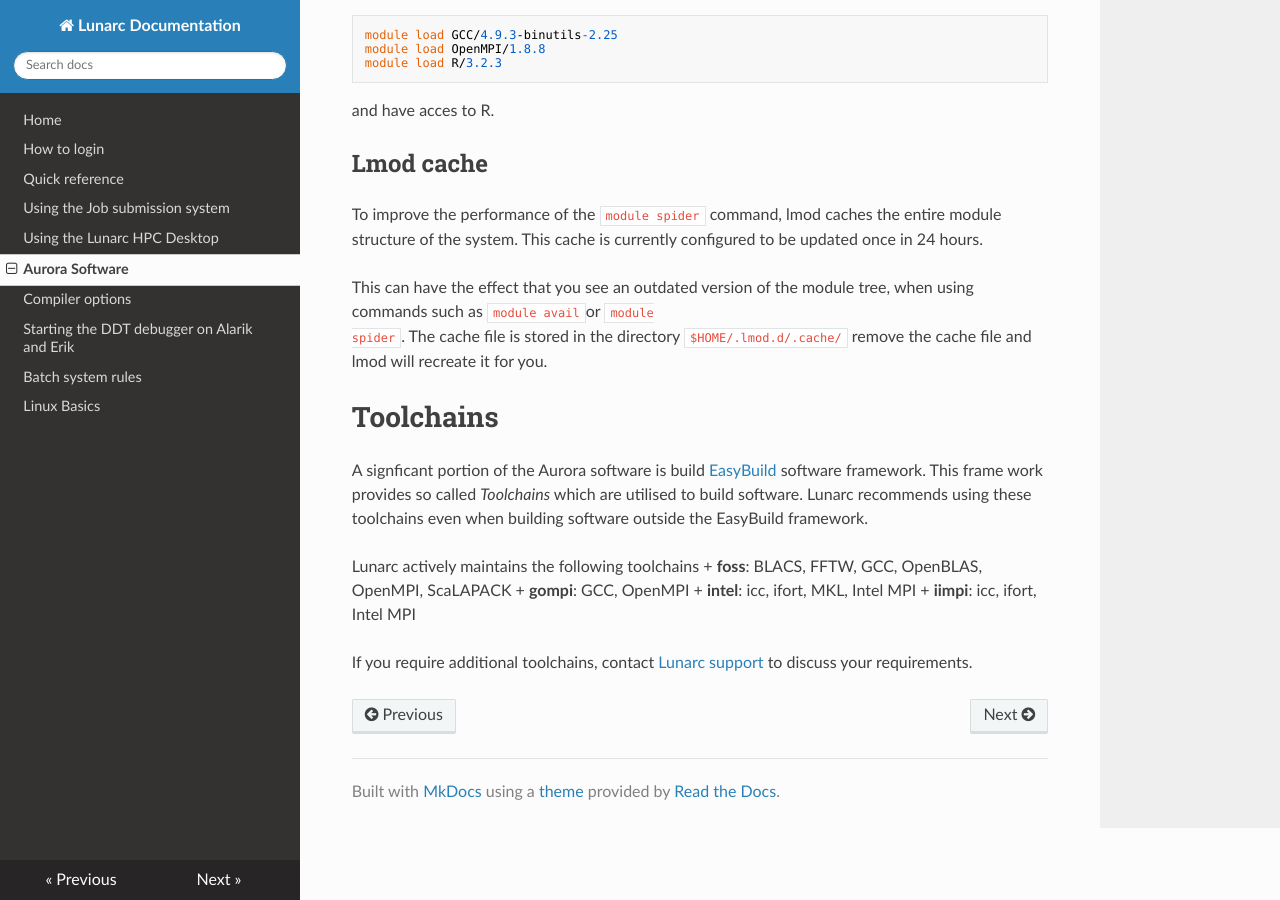
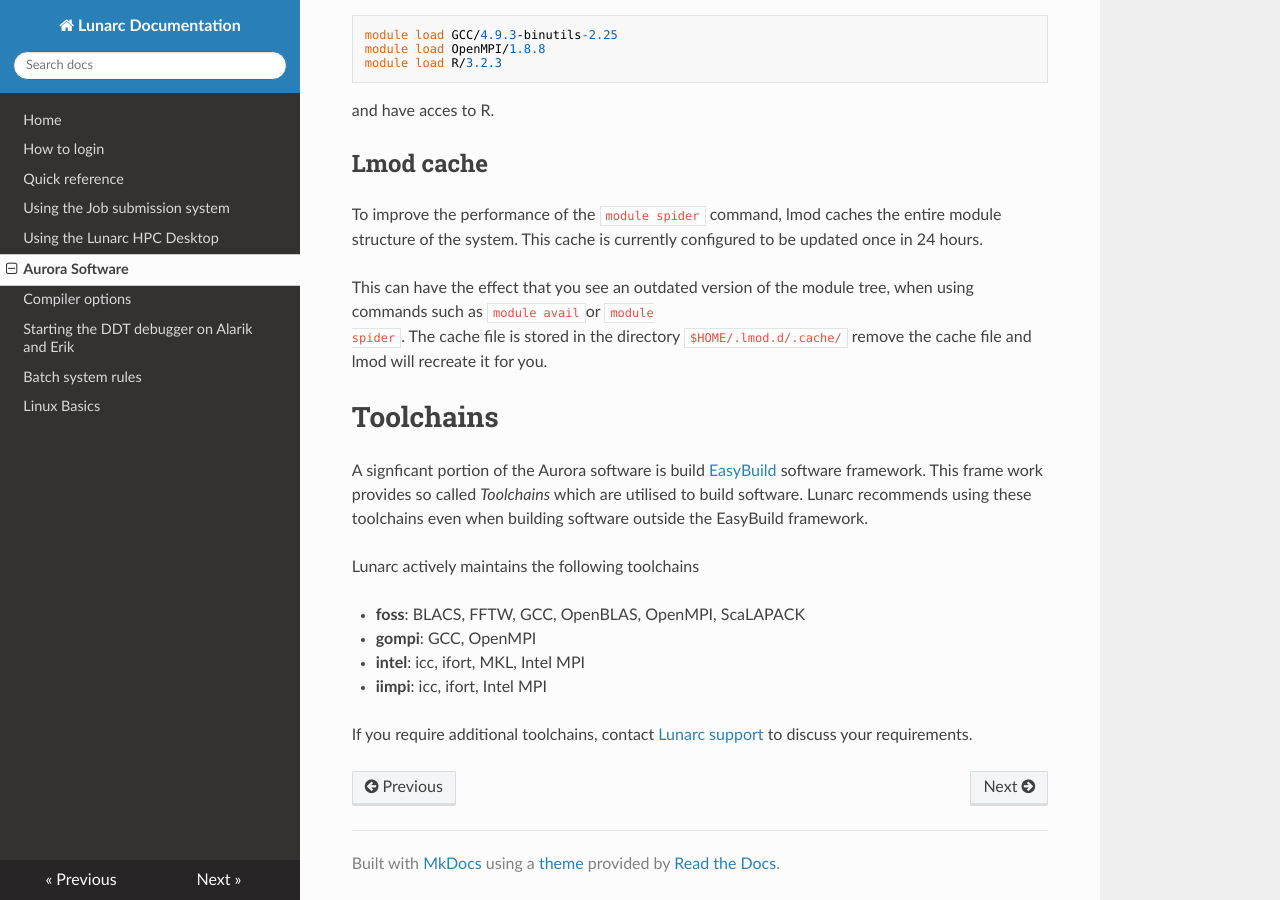
Before and after one commit to lunarc/lunarc_docs, an MkDocs documentation site: the page built from docs/aurora_modules.md, in a window 1280 px wide and 900 px high, scrolled down 5268 px. Built offline with MkDocs 1.6.1, drawn with Linux system fonts in a browser that asks for light colours; nearby versions of some CDN libraries; old or Windows-style settings are respelled for this version of MkDocs.

```diff
--- a/docs/aurora_modules.md
+++ b/docs/aurora_modules.md
@@ -263,9 +263,10 @@ it for you.
 A signficant portion of the Aurora software is build [EasyBuild](http://hpcugent.github.io/easybuild/) software framework.  This frame work provides so called *Toolchains* which are utilised to build software.  Lunarc recommends using these toolchains even when building software outside the EasyBuild framework.
 
 Lunarc actively maintains the following toolchains
-+ **foss**: BLACS, FFTW, GCC, OpenBLAS, OpenMPI, ScaLAPACK
-+ **gompi**: GCC, OpenMPI
-+ **intel**: icc, ifort, MKL, Intel MPI
-+ **iimpi**: icc, ifort, Intel MPI
+
+ * **foss**: BLACS, FFTW, GCC, OpenBLAS, OpenMPI, ScaLAPACK
+ * **gompi**: GCC, OpenMPI
+ * **intel**: icc, ifort, MKL, Intel MPI
+ * **iimpi**: icc, ifort, Intel MPI
 
 If you require additional toolchains, contact [Lunarc support](http://www.lunarc.lu.se/support/support-form/) to discuss your requirements.
```
